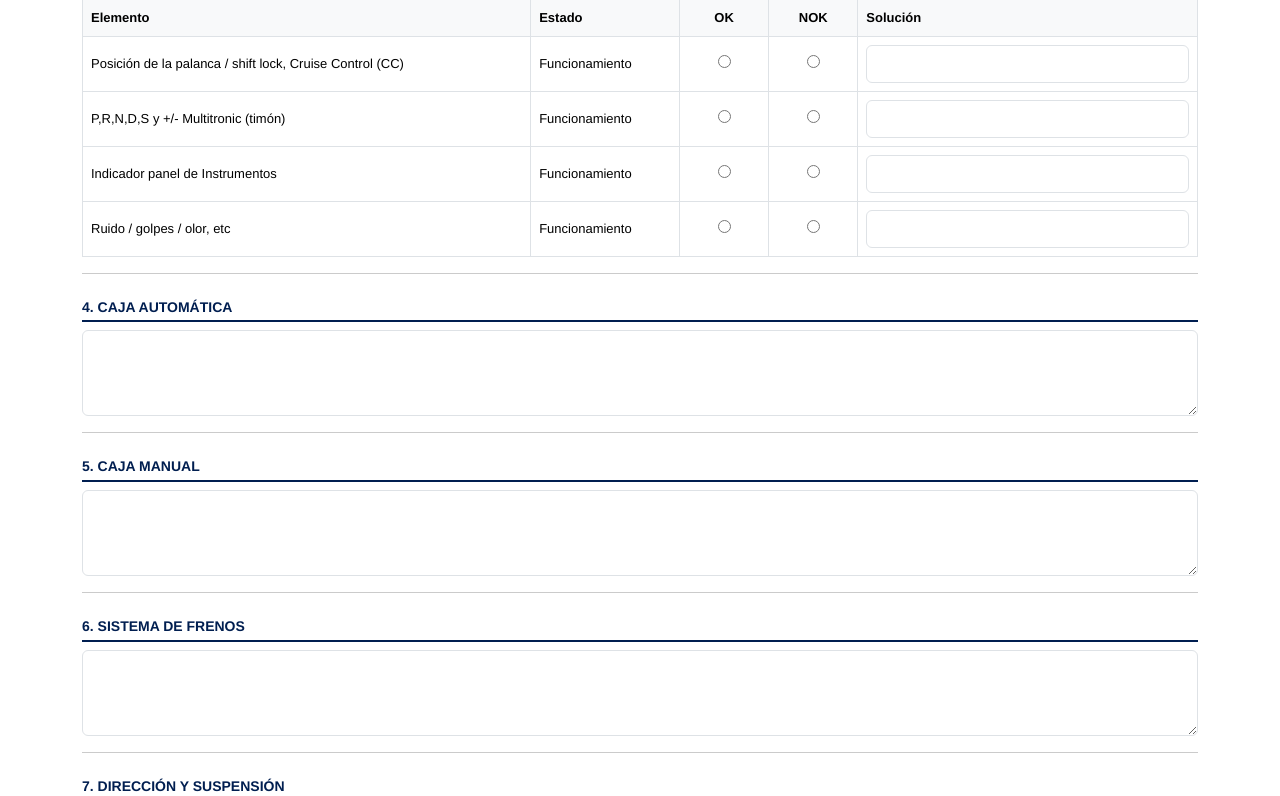
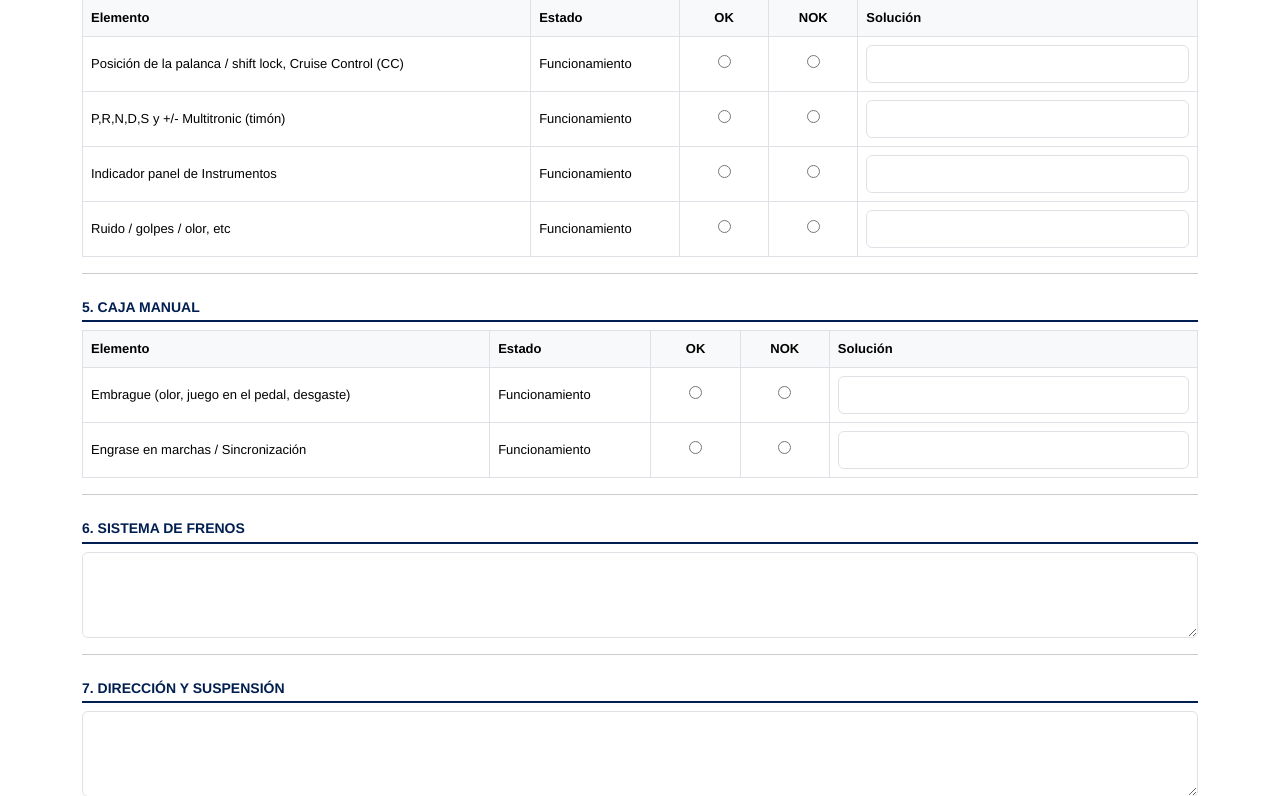
Before and after one commit to jairosandovalg/generador-pdf, a Flask app: page / in a window 1280 px wide. Shown: the part 1413-2209 px from the top of the page. Run offline with Flask 3, Linux system fonts and the light colour scheme.

Commit message:
pdf_template.html

```diff
--- a/templates/pdf_template.html
+++ b/templates/pdf_template.html
@@ -250,6 +250,70 @@
 </table>
 
 
+<hr>
+<h4>5. CAJA MANUAL</h4>
+<table class="table table-bordered">
+    <thead>
+        <tr>
+            <th>Elemento</th>
+            <th>Estado</th>
+            <th style="text-align: center; width: 8%;">OK</th>
+            <th style="text-align: center; width: 8%;">NOK</th>
+            <th>Solución</th>
+        </tr>
+    </thead>
+    <tbody>
+        {% set elementos_caja_manual = [
+            ('Embrague (olor, juego en el pedal, desgaste)', 'embrague', 'solucion_embrague'),
+            ('Engrase en marchas / Sincronización', 'marchas_sincro', 'solucion_marchas_sincro')
+        ] %}
+
+        {% for item, name_val, name_sol in elementos_caja_manual %}
+        <tr>
+            <td>{{ item }}</td>
+            <td>Funcionamiento</td>
+
+            <td style="text-align: center;">
+                {% if es_pdf %}
+                    {% if datos_post and datos_post.get(name_val) == 'OK' %}✓{% endif %}
+                {% else %}
+                    <input type="radio" name="{{ name_val }}" value="OK">
+                {% endif %}
+            </td>
+
+            <td style="text-align: center;">
+                {% if es_pdf %}
+                    {% if datos_post and datos_post.get(name_val) == 'NOK' %}✗{% endif %}
+                {% else %}
+                    <input type="radio" name="{{ name_val }}" value="NOK">
+                {% endif %}
+            </td>
+
+            <td>
+                {% if es_pdf %}
+                    {{ datos_post.get(name_sol, '') if datos_post else '' }}
+                {% else %}
+                    <input type="text" name="{{ name_sol }}" class="form-control">
+                {% endif %}
+            </td>
+        </tr>
+        {% endfor %}
+    </tbody>
+</table>
+
+
+
+
+
+
+
+
+
+
+
+
+
+
 
 
 
@@ -268,8 +332,6 @@
 
 
     {% set textos = [
-        ('4. CAJA AUTOMÁTICA', 'caja_auto'),
-        ('5. CAJA MANUAL', 'caja_manual'),
         ('6. SISTEMA DE FRENOS', 'frenos'),
         ('7. DIRECCIÓN Y SUSPENSIÓN', 'direccion'),
         ('Observaciones', 'observaciones')
```
